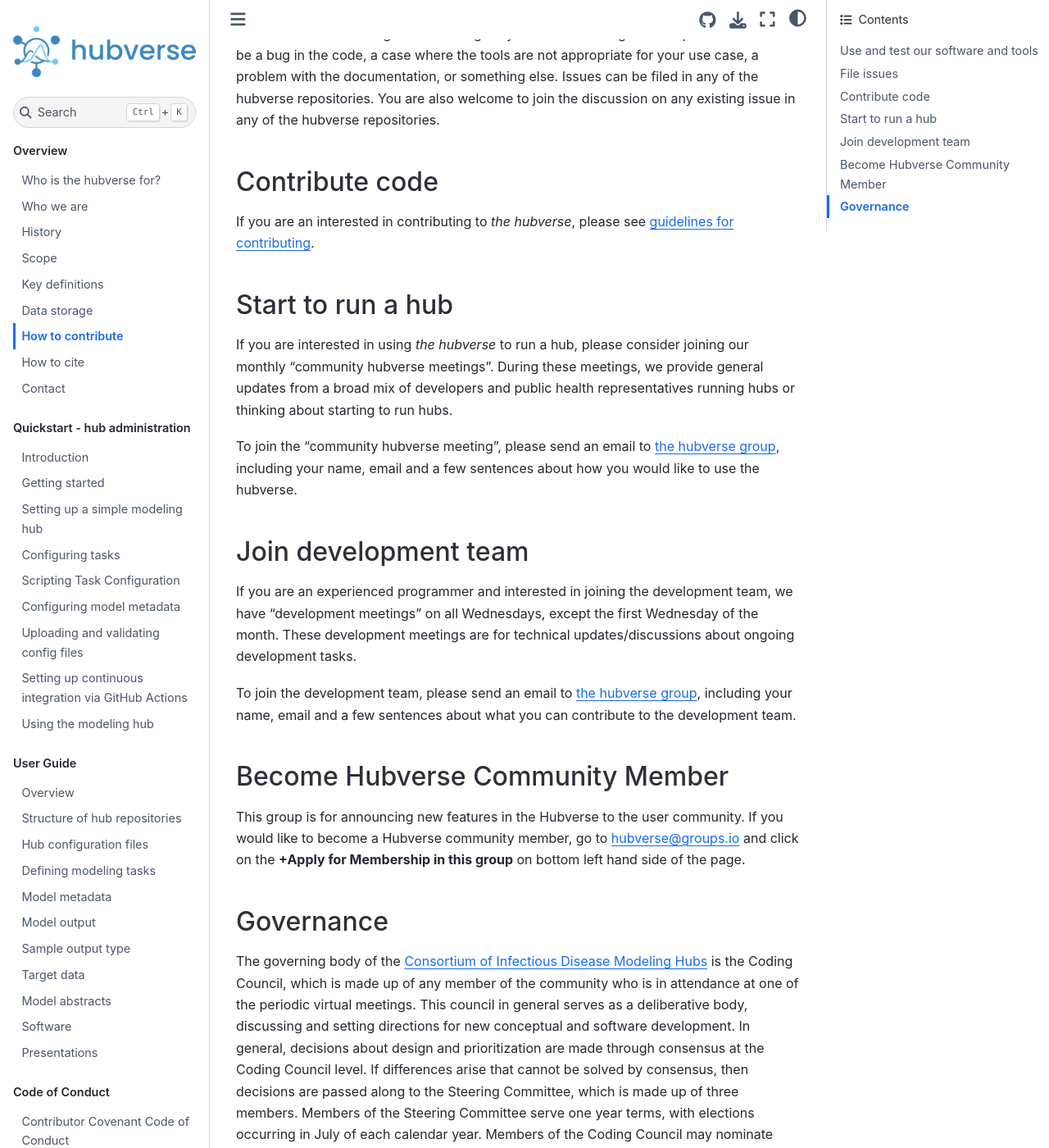
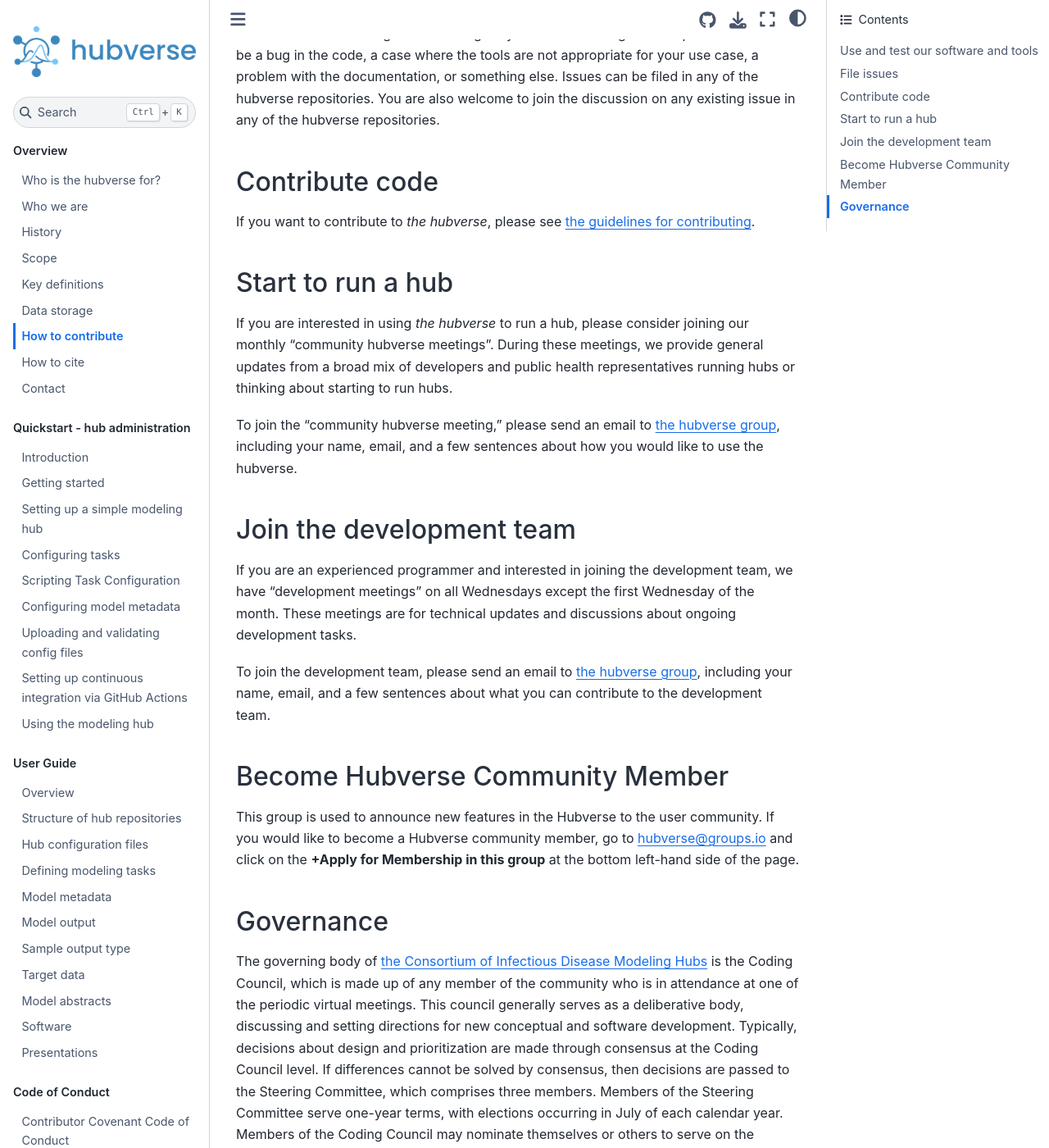
Before and after one commit to hubverse-org/hubDocs, a Sphinx documentation site: the page built from docs/source/overview/contribute.md, in a window 1280 px wide and 1400 px high, scrolled down 408 px. Shown: the whole window at 82% size. Built offline with Sphinx 7.4.7 and the Sphinx Book theme 1.1.4, drawn with Linux system fonts in a browser that asks for light colours; comment, search, counter and statistics services are not loaded; some of the changed text lies outside the part shown.

Commit message:
link fixes 8

```diff
--- a/docs/source/overview/contribute.md
+++ b/docs/source/overview/contribute.md
@@ -13,30 +13,28 @@
 
 ## Contribute code
 
-If you are an interested in contributing to *the hubverse*, please see [guidelines for contributing](https://hubverse-org.github.io/hubUtils/CONTRIBUTING.html).
+If you want to contribute to *the hubverse*, please see [the guidelines for contributing](https://hubverse-org.github.io/hubUtils/CONTRIBUTING.html).
 
 ## Start to run a hub
 
 If you are interested in using *the hubverse* to run a hub, please consider joining our monthly "community hubverse meetings". During these meetings, we provide general updates from a broad mix of developers and public health representatives running hubs or thinking about starting to run hubs.
 
-To join the "community hubverse meeting", please send an email to <a href="mailto:hubverse+owner@groups.io">the hubverse group</a>, including your name, email and a few sentences about how you would like to use the hubverse.
+To join the "community hubverse meeting," please send an email to <a href="mailto:hubverse+owner@groups.io">the hubverse group</a>, including your name, email, and a few sentences about how you would like to use the hubverse.
 
-## Join development team
+## Join the development team
 
-If you are an experienced programmer and interested in joining the development team, we have "development meetings" on all Wednesdays, except the first Wednesday of the month. These development meetings are for technical updates/discussions about ongoing development tasks.
+If you are an experienced programmer and interested in joining the development team, we have "development meetings" on all Wednesdays except the first Wednesday of the month. These meetings are for technical updates and discussions about ongoing development tasks.
 
-To join the development team, please send an email to <a href="mailto:hubverse+owner@groups.io">the hubverse group</a>, including your name, email and a few sentences about what you can contribute to the development team.
+To join the development team, please send an email to <a href="mailto:hubverse+owner@groups.io">the hubverse group</a>, including your name, email, and a few sentences about what you can contribute to the development team.
 
 ## Become Hubverse Community Member
-This group is for announcing new features in the Hubverse to the user community. If you would like to become a Hubverse community member, go to [hubverse@groups.io](https://groups.io/g/hubverse) and click on the **+Apply for Membership in this group** on bottom left hand side of the page.
+This group is used to announce new features in the Hubverse to the user community. If you would like to become a Hubverse community member, go to [hubverse@groups.io](https://groups.io/g/hubverse) and click on the **+Apply for Membership in this group** at the bottom left-hand side of the page.
 
 ## Governance
 
-The governing body of the [Consortium of Infectious Disease Modeling Hubs](who-we-are.md) is the Coding Council, which is made up of any member of the community who is in attendance at one of the periodic virtual meetings. This council in general serves as a deliberative body, discussing and setting directions for new conceptual and software development. In general, decisions about design and prioritization are made through consensus at the Coding Council level. If differences arise that cannot be solved by consensus, then decisions are passed along to the Steering Committee, which is made up of three members. Members of the Steering Committee serve one year terms, with elections occurring in July of each calendar year. Members of the Coding Council may nominate themselves or others to serve on the Steering Committee, and a closed-ballot vote is taken if more than three individuals are nominated. The highest three vote-getters serve on the council.
+The governing body of [the Consortium of Infectious Disease Modeling Hubs](who-we-are.md) is the Coding Council, which is made up of any member of the community who is in attendance at one of the periodic virtual meetings. This council generally serves as a deliberative body, discussing and setting directions for new conceptual and software development. Typically, decisions about design and prioritization are made through consensus at the Coding Council level. If differences cannot be solved by consensus, then decisions are passed to the Steering Committee, which comprises three members. Members of the Steering Committee serve one-year terms, with elections occurring in July of each calendar year. Members of the Coding Council may nominate themselves or others to serve on the Steering Committee, and a closed-ballot vote is taken if more than three individuals are nominated. The highest three vote-getters serve on the council.
 
-The affiliated modeling hubs are described [here](who-we-are.md).
-
-On July 10, 2024 the following members of the steering committee were elected:
+On July 10, 2024, the following members of the steering committee were elected:
 
 - Evan Ray, US Forecast Hub
 - Lucie Contamin, University of Pittsburgh, MIDAS
```
Also changed, not shown: other parts of docs/source/overview/contribute.md (+2 -2 lines).
